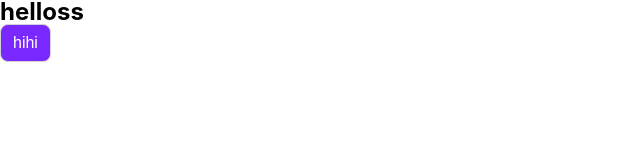
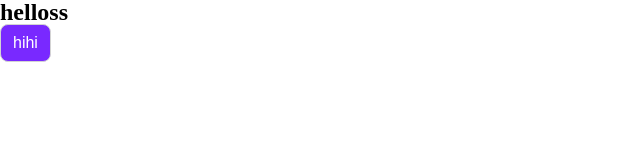
Before and after one commit to suho0815/MEME_FRONT_PROJECT, a React (Create React App) app: page / in a window 1280 px wide. Shown: the top 160 px of the page, without its empty margins (0-640 px from the left). Built offline with nearby package versions, Linux system fonts and the light colour scheme.

Commit message:
feat: font 추가

```diff
--- a/src/App.css
+++ b/src/App.css
@@ -15,6 +15,13 @@
 @font-face {
   font-family: 'Inter';
   src: url('./styled/fonts/Inter-VariableFont_slnt,wght.ttf') format('ttf');
+  font-weight: normal;
+  font-style: normal;
+}
+
+@font-face {
+  font-family: 'RedRose';
+  src: url('./styled/fonts/RedRose-VariableFont_wght.ttf') format('ttf');
   font-weight: normal;
   font-style: normal;
 }
--- a/src/styled/index.js
+++ b/src/styled/index.js
@@ -1,6 +1,10 @@
 import styled from 'styled-components'
 import theme from './theme'
 
+/**
+ * @param color: 글자 색
+ * @param background: 배경 색
+ */
 export const StyledButton = styled.button`
   padding: 6px 12px;
   border-radius: 8px;
@@ -12,8 +16,11 @@ export const StyledButton = styled.button`
   background: ${props => props.background || 'white'};
 `
 
+/**
+ * @param font: font 이름 ex) font="RedRose", font="Inter", font="PressStart2P", font="poppins"
+ */
 export const StyledDiv = styled.div`
   font-size: ${theme.fontSize.lg};
-  font-family: 'Inter';
+  font-family: ${props => props.font};
   font-weight: bold;
 `
```
Also changed, not shown: src/styled/fonts/RedRose-VariableFont_wght.ttf (added).
